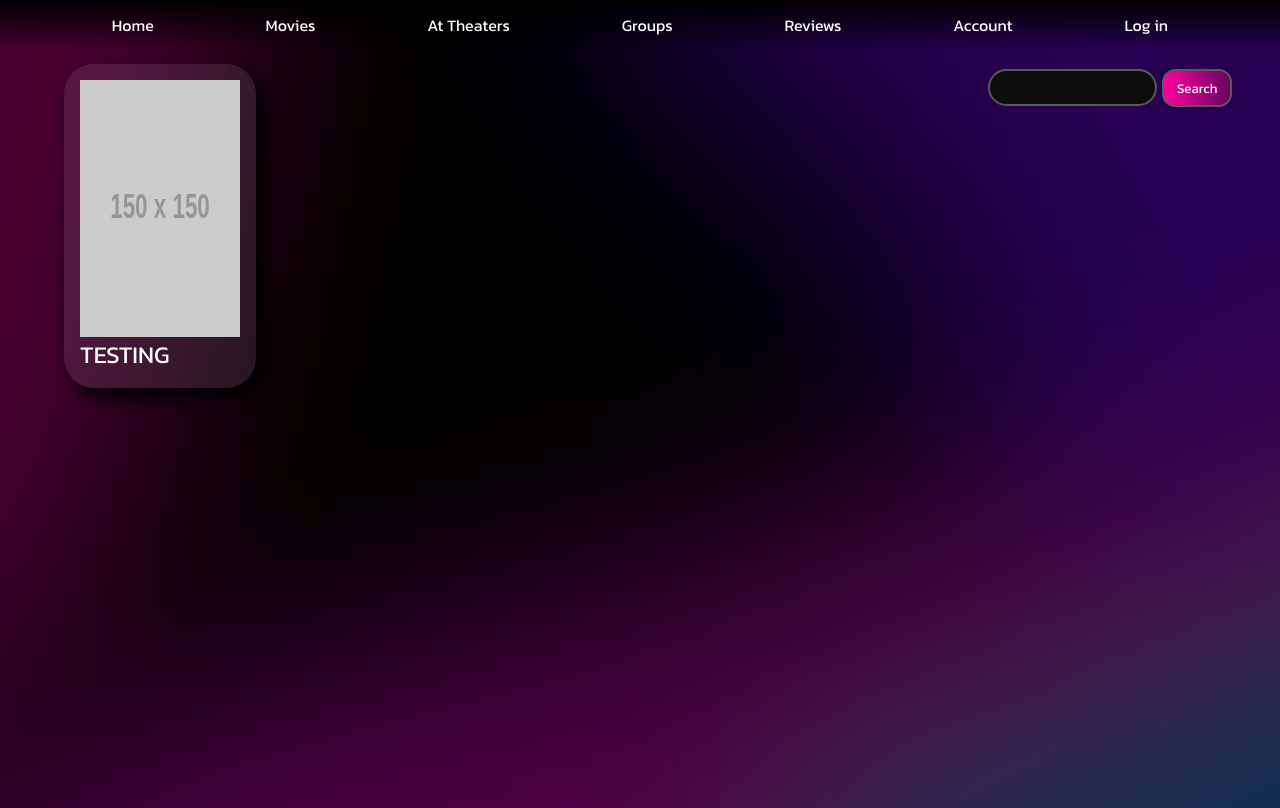
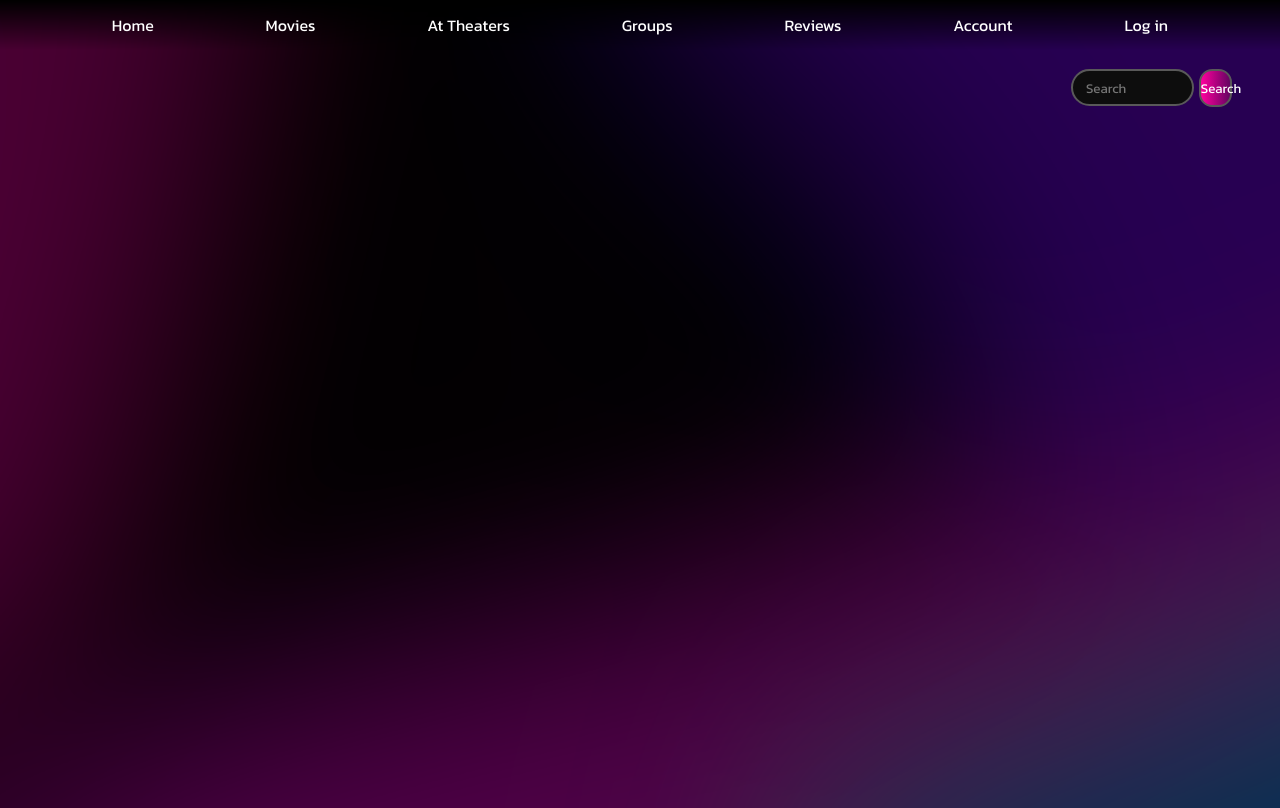
Before and after one commit to TVTKMO22-WP-GROUP-2/webdev-project, a React (Vite) app in the folder frontend/: page /movies in a window 1280 px wide. Built offline with nearby package versions, Linux system fonts and the light colour scheme.

Commit message:
movies page continued

```diff
--- a/frontend/src/components/Card.jsx
+++ b/frontend/src/components/Card.jsx
@@ -1,8 +1,8 @@
-function Card(){
+function Card({title, imgSRC}){
     return(
         <div className="card">
-            <img src="https://via.placeholder.com/150"/>
-            <h2>TESTING</h2>
+            <img src={imgSRC}/>
+            <h2>{title}</h2>
         </div>
     );
 }
--- a/frontend/src/index.css
+++ b/frontend/src/index.css
@@ -285,9 +285,10 @@ header {
   right: 3em;
   display: flex;
   align-items: center;
+  width: 13%;
 }
 .searchBar input {
-  width: 60%;
+  width: 70%;
   height: 0.5em;
 
   padding: 1em;
@@ -299,7 +300,7 @@ header {
   margin: 5px;
 }
 .searchBar button {
-  width: 30%;
+  width: 20%;
   height: 38px;
 
   transition: 0.5s;
@@ -328,3 +329,23 @@ header {
   background-position: right center;
   text-decoration: none;
 }
+.searchResults {
+  width: 84%;
+  overflow: auto;
+}
+.searchResults .card {
+  margin: 0.5em;
+  display: inline-block;
+  width: 10em;
+  text-align: center;
+}
+.searchResults .card img {
+  display: flex;
+  width: 100%;
+  height: 90%;
+}
+.searchResults .card h2 {
+  width: 100%;
+  overflow: hidden;
+  height: 10%;
+}
--- a/frontend/src/pages/Movies.jsx
+++ b/frontend/src/pages/Movies.jsx
@@ -1,14 +1,32 @@
 import "../index.css";
 import Card from "../components/Card";
+import { useState } from "react";
 
 function Movies() {
+  const [searchInput, setSearchInput] = useState("");
+  const [title, setTitle] = useState("PLACEHOLDER");
+  const [src, setSRC] = useState("https://via.placeholder.com/150");
+  const [cardList, setCardList] = useState([]);
+
+  // sets searchInput variable
+  const handleSearchInputChange = (e) => {
+    setSearchInput(e.target.value);
+    setIsError(false);
+  };
+
+  const handleSubmit = () => {
+    setCardList(cardList.concat(<Card title={searchInput} imgSRC={src} />))
+  };
+
   return (
     <div className="moviesPageContainer">
       <div className="searchBar">
-        <input type="text" />
-        <button>Search</button>
+        <input type="text" placeholder="Search" onChange={handleSearchInputChange}/>
+        <button type="button" onClick={handleSubmit}>Search</button>
       </div>
-      <Card></Card>
+      <div className="searchResults">
+        {cardList}
+      </div>
     </div>
   );
 }
```
